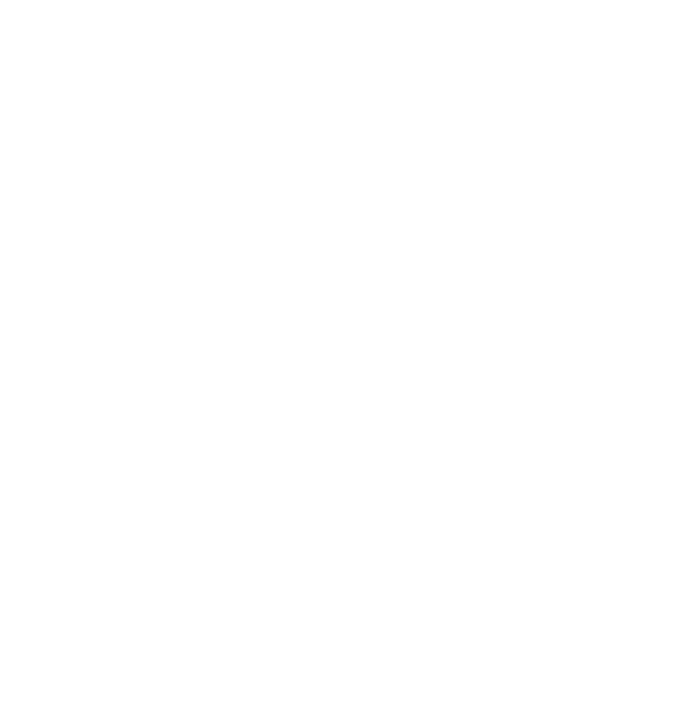
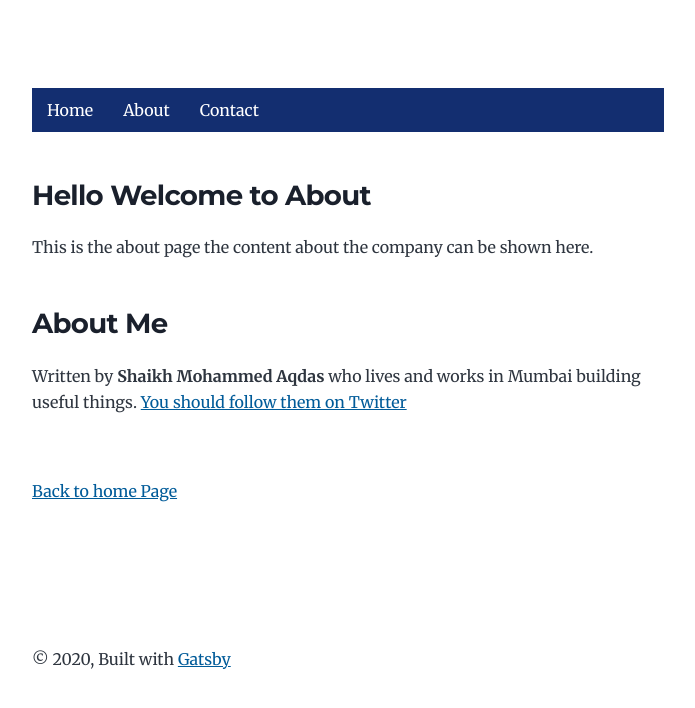
Before and after one commit to antilogic10/tst, a Gatsby site: page /about in a window 1280 px wide. Before the commit this address had no page. Shown: the whole page, without its empty margins (292-987 px from the left). Built offline with nearby package versions, Linux system fonts and the light colour scheme; Gatsby itself is replaced by a stand-in of ours.

Commit message:
Added Navbar

```diff
--- a/src/components/bio.js
+++ b/src/components/bio.js
@@ -7,7 +7,7 @@
 
 import React from "react"
 import { useStaticQuery, graphql } from "gatsby"
-import Image from "gatsby-image"
+// import Image from "gatsby-image"
 
 const Bio = () => {
   const data = useStaticQuery(graphql`
@@ -46,7 +46,7 @@
         <p>
           Written by <strong>{author.name}</strong> {author?.summary || null}
           {` `}
-          <a href={`https://twitter.com/${social?.twitter || ``}`}>
+          <a target="_blank" href={`https://twitter.com/${social?.twitter || ``}`}>
             You should follow them on Twitter
           </a>
         </p>
--- a/src/components/layout.js
+++ b/src/components/layout.js
@@ -1,5 +1,6 @@
 import React from "react"
 import { Link } from "gatsby"
+import Navbar from "../templates/navbar"
 
 const Layout = ({ location, title, children }) => {
   const rootPath = `${__PATH_PREFIX__}/`
@@ -23,11 +24,14 @@
   return (
     <div className="global-wrapper" data-is-root-path={isRootPath}>
       <header className="global-header">{header}</header>
+      <Navbar />
       <main>{children}</main>
       <footer>
         © {new Date().getFullYear()}, Built with
         {` `}
-        <a href="https://www.gatsbyjs.com">Gatsby</a>
+        <a target="_blank" href="https://www.gatsbyjs.com">
+          Gatsby
+        </a>
       </footer>
     </div>
   )
--- /dev/null
+++ b/src/pages/about.js
@@ -0,0 +1,43 @@
+import React from "react"
+import { Link, graphql } from "gatsby"
+
+import Layout from "../components/layout"
+import SEO from "../components/seo"
+import Bio from "../components/bio"
+
+const about = ({ data, location }) => {
+  const siteTitle = data.siteTitle
+  return (
+    <Layout location={location} title={siteTitle}>
+      <SEO title="About Page" />
+      <div
+        style={{
+          paddingBottom: `15vh`,
+        }}
+      >
+        <h3>Hello Welcome to About</h3>
+        <p>
+          This is the about page the content about the company can be shown
+          here.
+        </p>
+        <h3>About Me</h3>
+        <p>
+          <Bio />
+        </p>
+        <Link to="/">Back to home Page</Link>
+      </div>
+    </Layout>
+  )
+}
+
+export default about
+
+export const pageQuery = graphql`
+  query {
+    site {
+      siteMetadata {
+        title
+      }
+    }
+  }
+`
--- a/src/pages/index.js
+++ b/src/pages/index.js
@@ -44,6 +44,7 @@
     <Layout location={location} title={siteTitle}>
       <SEO title="All posts" />
       <Bio />
+
       <h1>Blogs </h1>
       <ol style={{ listStyle: `none` }}>
         {blogs.map(post => {
@@ -110,6 +111,7 @@
           )
         })}
       </ol>
+
     </Layout>
   )
 }
--- /dev/null
+++ b/src/templates/navbar.js
@@ -0,0 +1,76 @@
+import React from "react"
+import { Link, graphql } from "gatsby"
+
+const navbar = () => {
+  return (
+    <div
+      style={{
+        display: `block`,
+        backgroundColor: `#132e70`,
+        padding: 0,
+        margin: 0,
+        marginBottom:`30px`,
+        color: `white`,
+      }}
+    >
+      <ul
+        style={{
+          listStyleType: `none`,
+          padding: 0,
+          margin: 0,
+        }}
+      >
+        <li
+          style={{
+            display: `inline-block`,
+            padding: `10px 15px`,
+            textDecoration: `none`,
+            margin: 0,
+          }}
+        >
+          <Link style={{ textDecoration: `none`, color: `white` }} to="/">
+            Home
+          </Link>
+        </li>
+        <li
+          style={{
+            display: `inline-block`,
+            padding: `10px 15px`,
+            textDecoration: `none`,
+            margin: 0,
+          }}
+        >
+          <Link
+            style={{
+              textDecoration: `none`,
+              color: `white`,
+            }}
+            to="/about"
+          >
+            About
+          </Link>
+        </li>
+        <li
+          style={{
+            display: `inline-block`,
+            padding: `10px 15px`,
+            textDecoration: `none`,
+            margin: 0,
+          }}
+        >
+          <Link
+            style={{
+              textDecoration: `none`,
+              color: `white`,
+            }}
+            to="/contact"
+          >
+            Contact
+          </Link>
+        </li>
+      </ul>
+    </div>
+  )
+}
+
+export default navbar
```
Also changed, not shown: src/pages/contact.js (added, +39 -0 lines), gatsby-config.js (line endings or trailing spaces).
